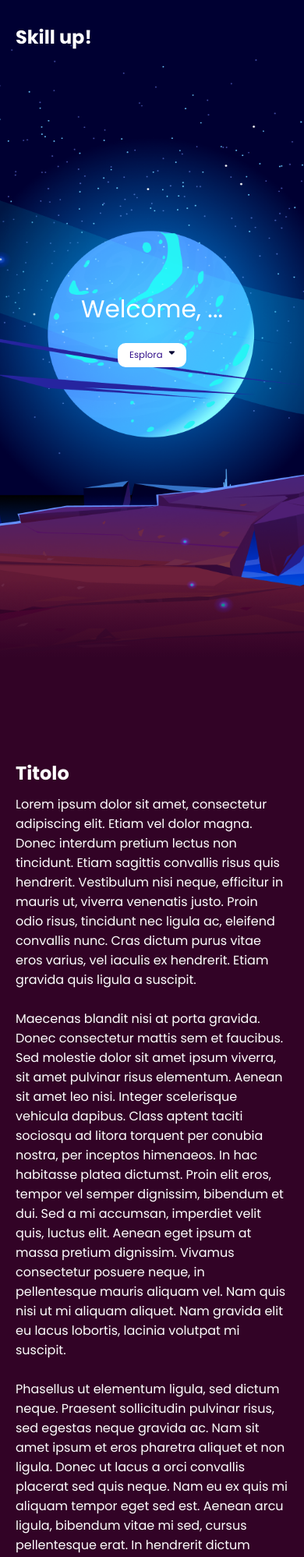
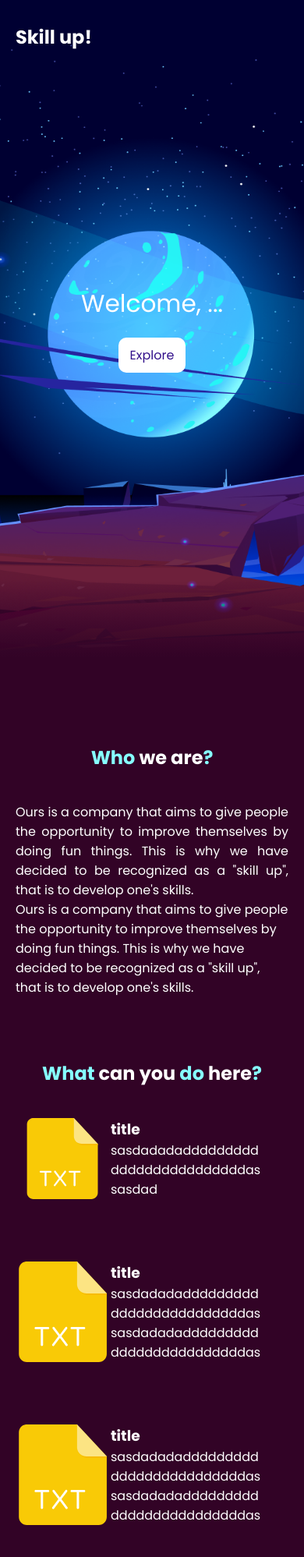
Before and after one commit to justDevendra/SkillUp, a plain HTML site: page home.html in a window 390 px wide. Shown: the top 1997 px of the page at 78% size. Drawn offline with Linux system fonts and the light colour scheme.

Commit message:
completed home page

```diff
--- a/home.css
+++ b/home.css
@@ -9,7 +9,7 @@
 }
 
 body {
-  overflow-x: hidden;
+  overflow-x: hidden !important;
   background: #fff;
   min-height: 100vh;
   background: linear-gradient(
@@ -25,7 +25,7 @@ body {
   top: 0;
   left: 0;
   width: 100%;
-  padding: 30px 100px;
+  padding: 30px 250px;
   display: flex;
   justify-content: space-between;
   align-items: center;
@@ -55,6 +55,7 @@ body {
 }
 
 section {
+  overflow: hidden;
   position: relative;
   width: 100%;
   height: 100vh;
@@ -102,7 +103,7 @@ section img#stars {
   font-weight: 800;
 }
 
-.btnEsplora {
+.btnExplore {
   background-color: #fff;
   color: #33118b;
   border: none;
@@ -110,7 +111,7 @@ section img#stars {
   text-decoration: none;
   padding: 10px 15px;
   display: inline-block;
-  font-size: clamp(0.5rem, 3vw, 1.5rem);
+  font-size: clamp(1rem, 2.5vw, 1.5rem);
   z-index: 10;
 }
 
@@ -140,44 +141,153 @@ section img#stars {
 }
 
 #content {
-  position: relative;
-  padding: 30px;
   background-color: #320326;
-  padding: 30px 100px;
+  padding: 30px 250px;
   z-index: 1000;
 }
 
 #content h2 {
   font-size: clamp(1.5rem, 6vw, 3rem);
-  margin-bottom: 10px;
-  margin-top: 150px;
+  margin-bottom: 40px;
+  margin-top: 130px;
+  text-align: center;
 }
 
-.fa-sort-down {
-  color: #000032;
-  margin-left: 5px;
-  transform: translateY(-10px);
-  animation: downArrowAnimation 1.5s infinite ease-in;
+.effectTitle1 {
+  color: #3f9cff;
 }
 
-@keyframes downArrowAnimation {
-  from {
-    transform: translateY(-10px);
-  }
-  to {
-    transform: translateY(5px);
-  }
+.effectTitle2 {
+  color: #86ffff;
 }
 
-@media screen and (max-width: 600px) {
+.sect1 {
+  display: flex;
+}
+
+.sect1 p {
+  flex: 2;
+  text-align: justify;
+  font-size: clamp(1rem, 2.5vw, 1.5rem);
+  padding-right: 100px;
+}
+
+.sect1 div {
+  flex: 1;
+}
+
+.sect2 {
+  display: flex;
+  flex-flow: column-reverse;
+}
+
+.funcDiv {
+  display: flex;
+  justify-content: flex-start;
+  margin-bottom: 80px;
+  font-size: clamp(1rem, 2.5vw, 1.5rem);
+}
+
+.funcDiv div {
+  word-wrap: break-word;
+  width: 400px;
+  margin-left: 30px;
+}
+
+.funcDiv span {
+  display: flex;
+  justify-content: center;
+}
+
+.funcDiv:nth-child(2) {
+  justify-content: flex-end;
+}
+
+.funcDiv:first-child {
+  margin-bottom: 0;
+}
+
+.sect3 {
+  text-align: center;
+}
+
+.sect3 input {
+  border: none;
+  padding: 15px 40px;
+  text-align: center;
+  font-size: clamp(1rem, 2.5vw, 1.5rem);
+  border-radius: 10px;
+  background-color: #551e3e;
+  color: #fff;
+  cursor: pointer;
+  margin-bottom: 100px;
+}
+
+.footer {
+  padding: 10px 250px;
+  width: 100%;
+  text-align: right;
+  background-color: #5b1731;
+  color: white;
+  font-size: clamp(1rem, 2.5vw, 1.5rem);
+}
+
+.footer b {
+  text-decoration: underline;
+}
+
+@media (max-width: 1500px) {
   #head,
   #content {
     padding: 30px 20px;
   }
-  .btnEsplora {
-    padding: 7px 15px;
-  }
   #content h2 {
-    margin-top: 100px;
+    margin-top: 80px;
   }
 }
+
+@media (max-width: 900px) {
+  .sect1 {
+    display: block;
+  }
+  .funcDiv,
+  .funcDiv:nth-child(2) {
+    justify-content: center;
+  }
+  .sect1 p {
+    padding-right: 0;
+  }
+  .footer {
+    padding: 10px 10px;
+  }
+}
+
+@media (max-width: 520px) {
+  .funcDiv div {
+    width: 300px;
+  }
+}
+
+@media (max-width: 420px) {
+  .funcDiv div {
+    width: 200px;
+  }
+}
+
+@media (max-width: 320px) {
+  .funcDiv {
+    justify-content: center;
+    flex-direction: column;
+  }
+  .funcDiv img {
+    width: 100px;
+  }
+  .funcDiv div {
+    margin-left: 0;
+    width: 100%;
+    text-align: center;
+  }
+  #content {
+    padding: 5px;
+  }
+}
--- a/home.html
+++ b/home.html
@@ -21,63 +21,53 @@
       <img src="./assets/img/cliff.png" alt="cliff" id="cliff" />
       <div id="landingContent">
         <p class="mainText">Welcome, <span id="userName"></span>...</p>
-        <a href="#esploraDropHere" class="btnEsplora"
-          >Esplora <i class="fas fa-sort-down"></i
+        <a href="#exploreDropHere" class="btnExplore"
+          >Explore</i
         ></a>
       </div>
     </section>
     <div id="content">
-      <h2>Titolo</h2>
-      <p id="esploraDropHere">
-        Lorem ipsum dolor sit amet, consectetur adipiscing elit. Etiam vel dolor
-        magna. Donec interdum pretium lectus non tincidunt. Etiam sagittis
-        convallis risus quis hendrerit. Vestibulum nisi neque, efficitur in
-        mauris ut, viverra venenatis justo. Proin odio risus, tincidunt nec
-        ligula ac, eleifend convallis nunc. Cras dictum purus vitae eros varius,
-        vel iaculis ex hendrerit. Etiam gravida quis ligula a suscipit.<br /><br />
-
-        Maecenas blandit nisi at porta gravida. Donec consectetur mattis sem et
-        faucibus. Sed molestie dolor sit amet ipsum viverra, sit amet pulvinar
-        risus elementum. Aenean sit amet leo nisi. Integer scelerisque vehicula
-        dapibus. Class aptent taciti sociosqu ad litora torquent per conubia
-        nostra, per inceptos himenaeos. In hac habitasse platea dictumst. Proin
-        elit eros, tempor vel semper dignissim, bibendum et dui. Sed a mi
-        accumsan, imperdiet velit quis, luctus elit. Aenean eget ipsum at massa
-        pretium dignissim. Vivamus consectetur posuere neque, in pellentesque
-        mauris aliquam vel. Nam quis nisi ut mi aliquam aliquet. Nam gravida
-        elit eu lacus lobortis, lacinia volutpat mi suscipit.<br /><br />
-
-        Phasellus ut elementum ligula, sed dictum neque. Praesent sollicitudin
-        pulvinar risus, sed egestas neque gravida ac. Nam sit amet ipsum et eros
-        pharetra aliquet et non ligula. Donec ut lacus a orci convallis placerat
-        sed quis neque. Nam eu ex quis mi aliquam tempor eget sed est. Aenean
-        arcu ligula, bibendum vitae mi sed, cursus pellentesque erat. In
-        hendrerit dictum libero, ac vulputate quam vehicula ac. Nulla id ornare
-        mauris, vitae molestie tellus. Etiam blandit ultrices tincidunt. Donec
-        ut elementum justo. Nulla non facilisis augue, nec feugiat erat. Nam
-        bibendum, justo ut posuere scelerisque, dolor arcu ultrices elit, vitae
-        congue urna turpis non mi. In eu eleifend urna. Etiam ut imperdiet
-        mi.<br /><br />
-
-        Integer efficitur turpis at tincidunt pharetra. Fusce pulvinar rutrum mi
-        sit amet cursus. Donec risus elit, tincidunt non feugiat ut, ornare a
-        odio. Donec eget felis ac nisi congue viverra. Donec faucibus elit ac
-        est vestibulum facilisis. Integer venenatis tempor augue, quis egestas
-        lorem lacinia eleifend. Duis fermentum elementum felis, non iaculis
-        lacus viverra sit amet. Ut mattis egestas varius. Nunc id tortor vitae
-        ligula placerat hendrerit et id sem. Sed tincidunt ipsum ut dignissim
-        blandit. Nam feugiat nibh non convallis pulvinar. Aenean lobortis, leo
-        nec condimentum dapibus, nibh augue hendrerit ante, in tristique quam
-        erat a magna. Donec imperdiet id dui eu dictum. Proin venenatis est non
-        ligula consectetur rhoncus. Curabitur bibendum ipsum rutrum urna
-        hendrerit elementum. Cras auctor porta leo, sit amet bibendum sem
-        dapibus eu.<br /><br />
-      </p>
+      <h2 id="exploreDropHere"><span class="effectTitle2">Who</span> we are<span  class="effectTitle2">?</span></h2>
+      <div class="sect1">
+        <p>
+          Ours is a company that aims to give people the opportunity to improve themselves by doing fun things.
+          This is why we have decided to be recognized as a "skill up", that is to develop one's skills.
+        </p>
+        <div>
+          Ours is a company that aims to give people the opportunity to improve themselves by doing fun things.
+          This is why we have decided to be recognized as a "skill up", that is to develop one's skills.
+        </div>
+      </div>
+      <h2><span class="effectTitle2">What</span> can you <span class="effectTitle2">do</span> here<span  class="effectTitle2">?</span></h2>
+      <div class="sect2">
+        <div class="funcDiv">
+          <span><img src="./assets/img/icon.svg"></span>
+          <div>
+            <h3>title</h3>
+            <p>sasdadadadddddddddddddddddddddddddassasdadadadddddddddddddddddddddddddas</p>
+          </div>
+        </div>
+        <div class="funcDiv">
+          <span><img src="./assets/img/icon.svg"></span>
+          <div>
+            <h3>title</h3>
+            <p>sasdadadadddddddddddddddddddddddddassasdadadadddddddddddddddddddddddddas</p>
+          </div>
+        </div>
+        <div class="funcDiv">
+          <span><img src="./assets/img/icon.svg"></span>
+          <div>
+            <h3>title</h3>
+            <p>sasdadadadddddddddddddddddddddddddassasdad</p>
+          </div>
+        </div>
+      </div>
+      <div class="sect3">
+        <h2><span class="effectTitle2">Get</span> started<span  class="effectTitle2"> now!</span></h2>
+        <input type="button" value="Start here">
+      </div>
     </div>
+    <div class="footer">powered by <a target="new_blank" href="https://github.com/justDevendra"><b>justDevendra</b></a></div>
   </body>
-  <script
-    src="https://kit.fontawesome.com/2916ffb6e8.js"
-    crossorigin="anonymous"
-  ></script>
   <script src="./home.js"></script>
 </html>
```
Also changed, not shown: assets/img/icon.svg (added).
